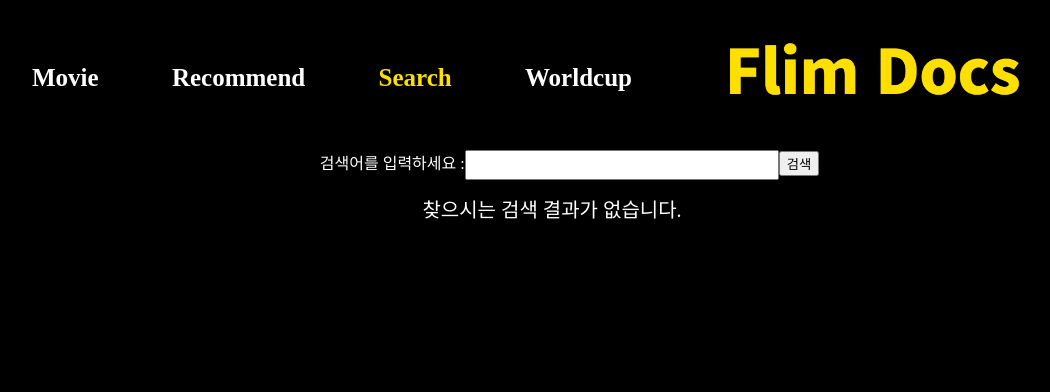
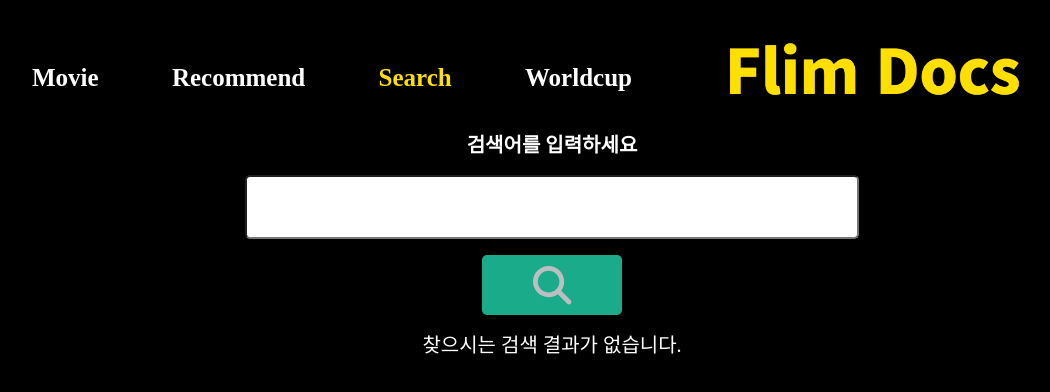
Before and after one commit to SuhyeokRoh/Film_Docs, a Vue app in the folder final-pjt-front/: page /movie/search in a window 1280 px wide. Shown: the top 392 px of the page, without its empty margins (88-1138 px from the left). Built offline with nearby package versions, Linux system fonts and the light colour scheme; a web font is replaced by a local one.

Commit message:
Style: edit search result style

```diff
--- a/final-pjt-front/src/views/movie/MovieSearchView.vue
+++ b/final-pjt-front/src/views/movie/MovieSearchView.vue
@@ -1,14 +1,21 @@
 <template>
-  <div class="inner">
-    <label for="search" class="search-label">검색어를 입력하세요 : </label>
-    <input type="text" id="search" v-model="searchContent" @keyup.enter="searchMovie" class="search-input">
-    <button @click="searchMovie">검색</button>
+  <div class="search-inner">
+    <p class="search-label">검색어를 입력하세요</p>
+    <br>
+    <input type="text" v-model="searchContent" @keyup.enter="searchMovie" class="search-input" placeholder="">
+    <br>
+    <br>
+    <button id="searbtn" @click="searchMovie"><font-awesome-icon :icon="['fasr', 'magnifying-glass']" beat size="xl" style="color: #bcbec2;" /></button>
     <div v-if="searchresults">
         <div v-if="issearchVaild" id="searchResbox">
-            <div class="wrap" v-for="searchresult in searchresults" :key="searchresult.id"
+            <div class="search-wrap" v-for="searchresult in searchresults" :key="searchresult.id"
                 :searchresult="searchresult" @click="gotoDetail(searchresult)">
-                <div><img class="posterlist" :src="searchresult.poster_path_original" ></div>
-                <p>{{searchresult.title}}</p>
+              <div class="sea-OnePoster ableToClick">
+              <div class="sea-card">
+                <div class="sea-front"><img class="search-posterlist" :src="searchresult.poster_path_original" ></div>
+                <div class="sea-back">{{searchresult.title}}</div>
+              </div>
+              </div>
             </div>
         </div>
         <div v-else>
@@ -95,42 +102,125 @@ export default {
 </script>
 
 <style>
-.posterlist {
-  width: 400px;
-}
-
 #searchResbox {
   display: flex;
   flex-wrap: wrap;
-  justify-content: center;
+  justify-content: flex-start;
 }
 
-.wrap {
+.search-wrap {
   width: 400px;
   margin: 10px;
   text-align: center;
 }
 
-.wrap p {
+.search-wrap {
+  width: 400px;
+  margin: 10px;
   text-align: center;
-  margin: 0 auto;
-  display: inline-block;
+  display: flex;
+  justify-content: center;
+  align-items: center;
 }
 .search-label {
   display: inline-block;
-  width: 180px; /* 원하는 크기로 조정 */
-  text-align: right;
+  width: 250px; /* 원하는 크기로 조정 */
+  /* text-align: right; */
+  margin-top: 35px;
+  font-size: 20px;
+  font-weight: bold;
 }
 
 .search-input {
-  width: 300px; /* 원하는 크기로 조정 */
+  border-radius: 5px;
+  width: 600px; /* 원하는 크기로 조정 */
+  height: 50px;
   padding: 5px;
 }
 
+#searbtn {
+  border-radius: 5px;
+  background:#1AAB8A;
+  color:#fff;
+  border:none;
+  position:relative;
+  height:60px;
+  font-size:1.6em;
+  padding:0 2em;
+  cursor:pointer;
+  transition:800ms ease all;
+  outline:none;
+}
+#searbtn:hover{
+  background:#fff;
+  color:#1AAB8A;
+}
+#searbtn:before,#searbtn:after{
+  content:'';
+  position:absolute;
+  top:0;
+  right:0;
+  height:2px;
+  width:0;
+  background: #1AAB8A;
+  transition:400ms ease all;
+}
+#searbtn:after{
+  right:inherit;
+  top:inherit;
+  left:0;
+  bottom:0;
+}
+#searbtn:hover:before,#searbtn:hover:after{
+  width:100%;
+  transition:800ms ease all;
+}
 
 @media (min-width: 768px) {
   .wrap {
     flex: 0 0 calc(33.33% - 20px);
   }
 }
+
+.sea-OnePoster {
+  margin: 10px;
+  width: 600px;
+  height: 500px;
+  position: relative;
+}
+
+.search-posterlist {
+  width: 100%;
+  height: 100%;
+}
+
+.sea-card {
+  height: 100%;
+  width: 100%;
+  position: relative;
+  transition: 1s;
+  transform-style: preserve-3d;
+}
+
+.sea-front,
+.sea-back {
+  position: absolute;
+  width: 100%;
+  height: 100%;
+  backface-visibility: hidden;
+}
+
+.sea-OnePoster:hover .sea-card {
+  transform: rotateY(180deg);
+}
+
+.sea-back {
+  background-color: white;
+  color: black;
+  border-radius: 7px;
+  line-height: 350px;
+  font-size: 20px;
+  transform: rotateY(180deg);
+}
+
 </style>
```
